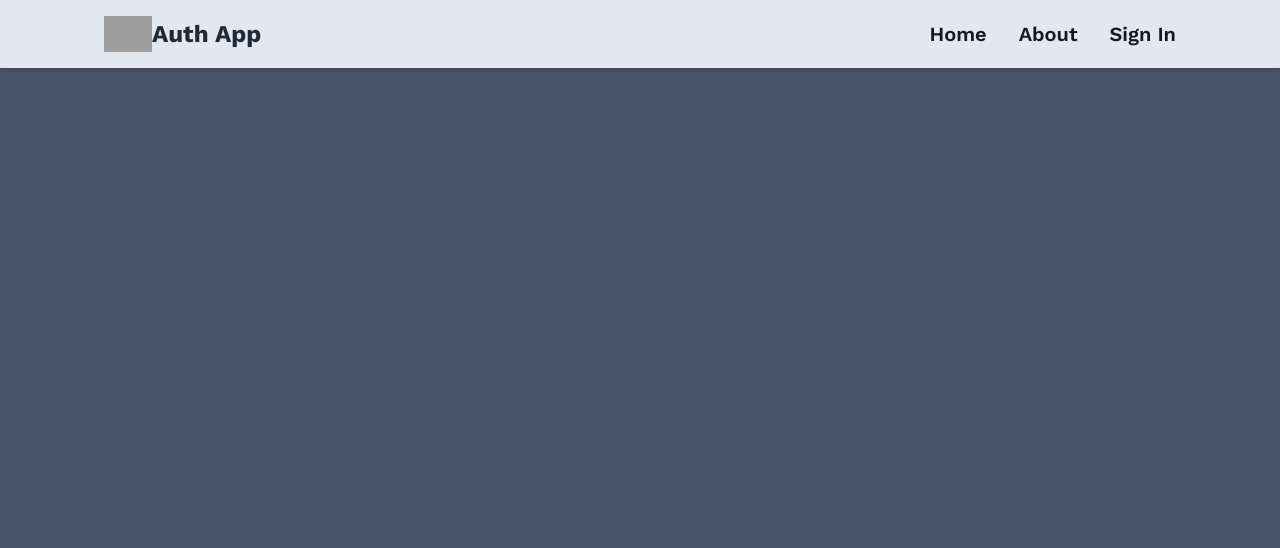
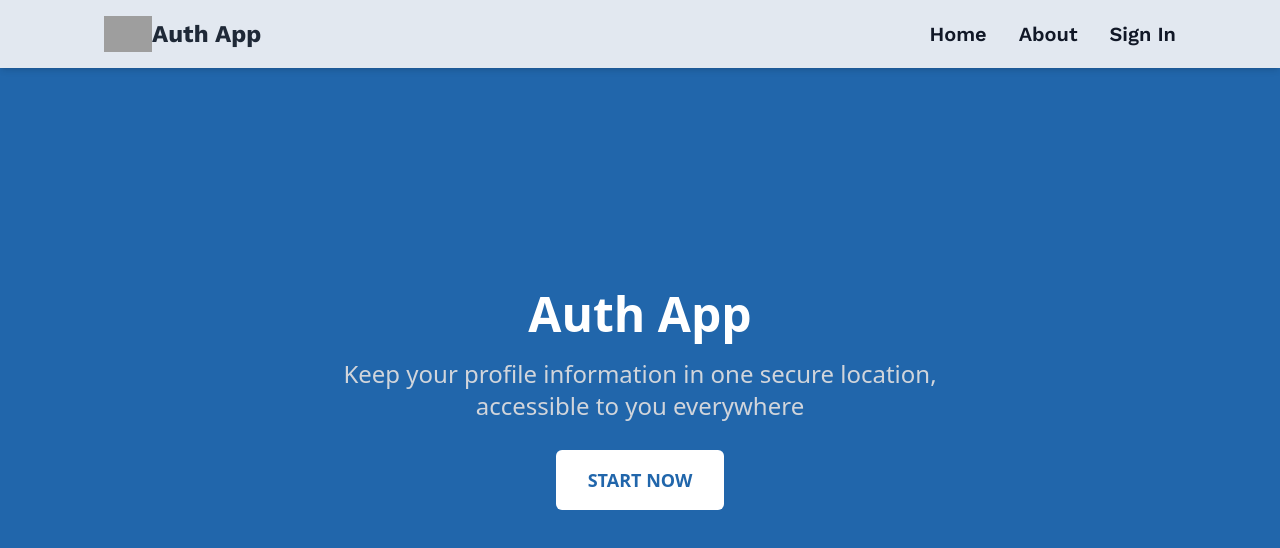
Before and after one commit to MAbdurahman/mern-auth, a React (Vite) app in the folder frontend/: page / in a window 1280 px wide. Shown: the top 548 px of the page. Built offline with nearby package versions, Linux system fonts and the light colour scheme; no server answers; grey boxes are pictures that could not be loaded.

Commit message:
Complete pages/HomePage.jsx

```diff
--- a/frontend/src/components/Button.jsx
+++ b/frontend/src/components/Button.jsx
@@ -1,7 +1,16 @@
 import React from 'react';
+import {useNavigate} from "react-router-dom";
+
 export default function Button({children}) {
+   const navigate = useNavigate();
+
+   function handleClick() {
+      navigate('/profile');
+   }
+
    return (
-      <button className='py-4 px-9 bg-green-700 rounded-2xl border-none text-lg text-white cursor-pointer'>
+      <button onClick={handleClick}
+              className='py-4 px-8 bg-white hover:bg-gray-400 rounded-md border-none uppercase font-bold text-lg text-logo-blue cursor-pointer'>
          {children}
       </button>
    )
--- a/frontend/src/components/Navbar.jsx
+++ b/frontend/src/components/Navbar.jsx
@@ -37,7 +37,7 @@ export default function Navbar() {
                </Link>
                <Link to='/profile' className='text-gray-800 hover:text-gray-400 duration-500'>
                   {currentUser ? (
-                     <img onClick={handleClick} src={currentUser.profilePicture} alt='profile' className='h-7 w-7 rounded-full object-cover'/>
+                     <img onClick={handleClick}  src={currentUser.profilePicture} alt='profile' className='md:ml-8 h-8 w-8 rounded-full object-cover'/>
                   ) : (
                      <li onClick={handleClick} className='md:ml-8 text-xl md:my-0 my-7 text-gray-900 font-worksans font-semibold hover:text-gray-400 duration-500'>Sign In</li>
                   )}
--- a/frontend/src/index.css
+++ b/frontend/src/index.css
@@ -4,6 +4,7 @@
 html,
 body {
    height: 100vh;
+   overflow: hidden;
 }
 
 .root {
--- a/frontend/src/pages/HomePage.jsx
+++ b/frontend/src/pages/HomePage.jsx
@@ -1,5 +1,13 @@
+
+import Button from "../components/Button.jsx";
 export default function HomePage() {
+
    return (
-      <div className="bg-slate-600 w-full h-screen"></div>
+      <div className="flex flex-col justify-center items-center bg-logo-blue w-full h-screen">
+         <h1 className="mb-5 text-5xl text-white font-extrabold">Auth App</h1>
+         <h2 className="mb-7 text-2xl text-center text-gray-300 font-medium">Keep your profile information in one secure
+            location,<br/> accessible to you everywhere</h2>
+         <Button>Start Now</Button>
+      </div>
    )
 }
--- a/frontend/src/pages/NotFoundPage.jsx
+++ b/frontend/src/pages/NotFoundPage.jsx
@@ -10,7 +10,7 @@ export default function NotFoundPage() {
    return (
       <div className='flex flex-col justify-center mt-32 px-4 py-12 max-w-2xl mx-auto '>
          <div className="flex flex-col justify-center text-center mb-8">
-            <h2 className="font-worksans font-bold text-blue-950 text-9xl">404</h2>
+            <h2 className="font-worksans font-bold text-logo-blue text-9xl">404</h2>
             <p className="text-4xl font-worksans font-semibold">
                Page Not Found
             </p>
--- a/frontend/src/pages/ProfilePage.jsx
+++ b/frontend/src/pages/ProfilePage.jsx
@@ -120,7 +120,7 @@ export default function ProfilePage() {
    }
 
    return (
-      <div className='p-3 max-w-lg mx-auto'>
+      <div className='p-3 pt-20 max-w-lg mx-auto'>
          <h2 className='text-3xl font-semibold font-worksans text-center my-7'>{currentUser.username} Profile</h2>
          <form onSubmit={handleSubmit} className='flex flex-col gap-4'>
             <input
@@ -178,7 +178,7 @@ export default function ProfilePage() {
                className='bg-slate-100 rounded-lg p-3 font-worksans'
                onChange={handleChange}
             />
-            <button className='bg-slate-700 text-white font-worksans font-semibold tracking-wide p-3 rounded-lg uppercase hover:opacity-95 disabled:opacity-80'>
+            <button className='bg-logo-blue text-white font-worksans font-semibold tracking-wide p-3 rounded-lg uppercase hover:opacity-95 disabled:opacity-80'>
                {loading ? 'Loading...' : 'Update Profile'}
             </button>
          </form>
```
